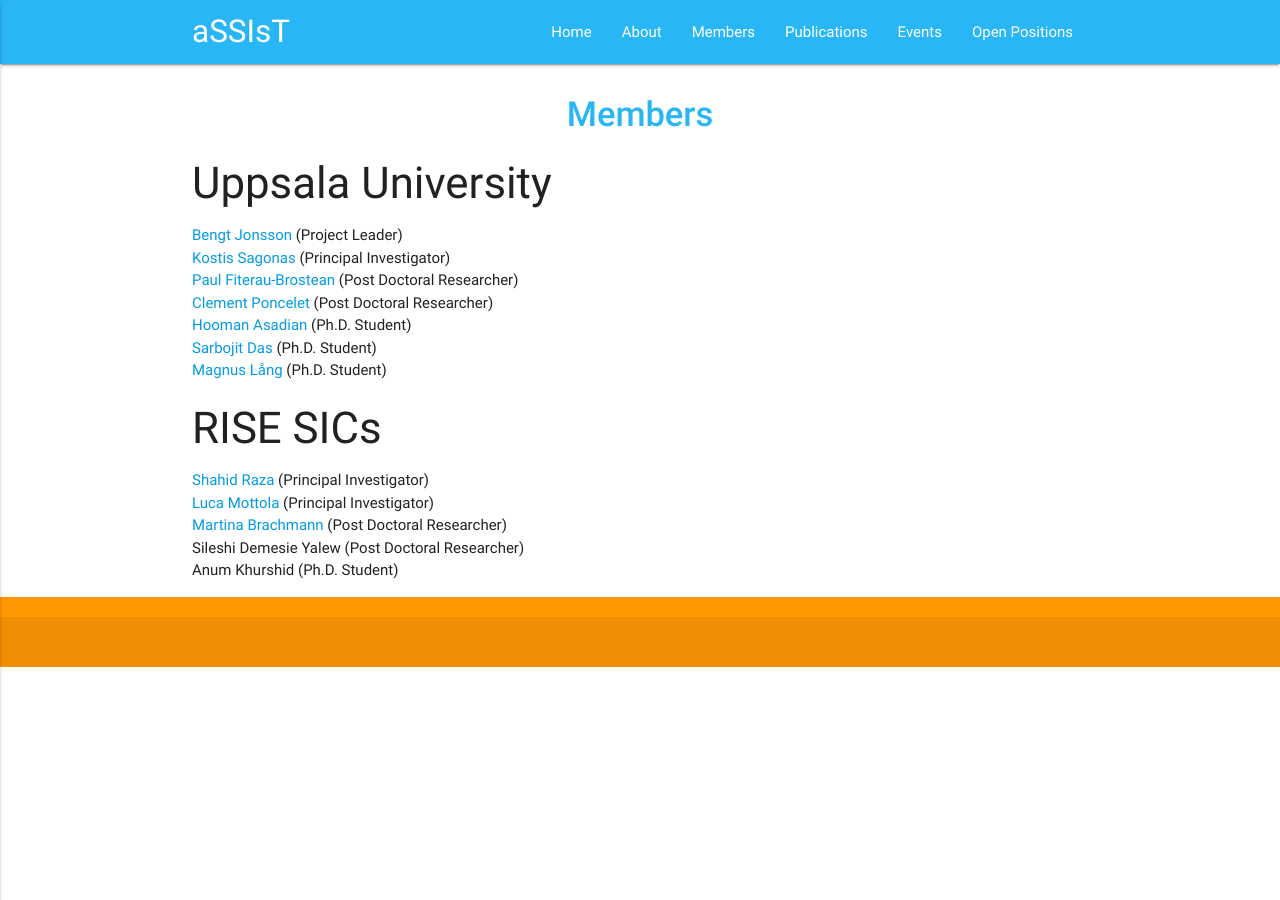
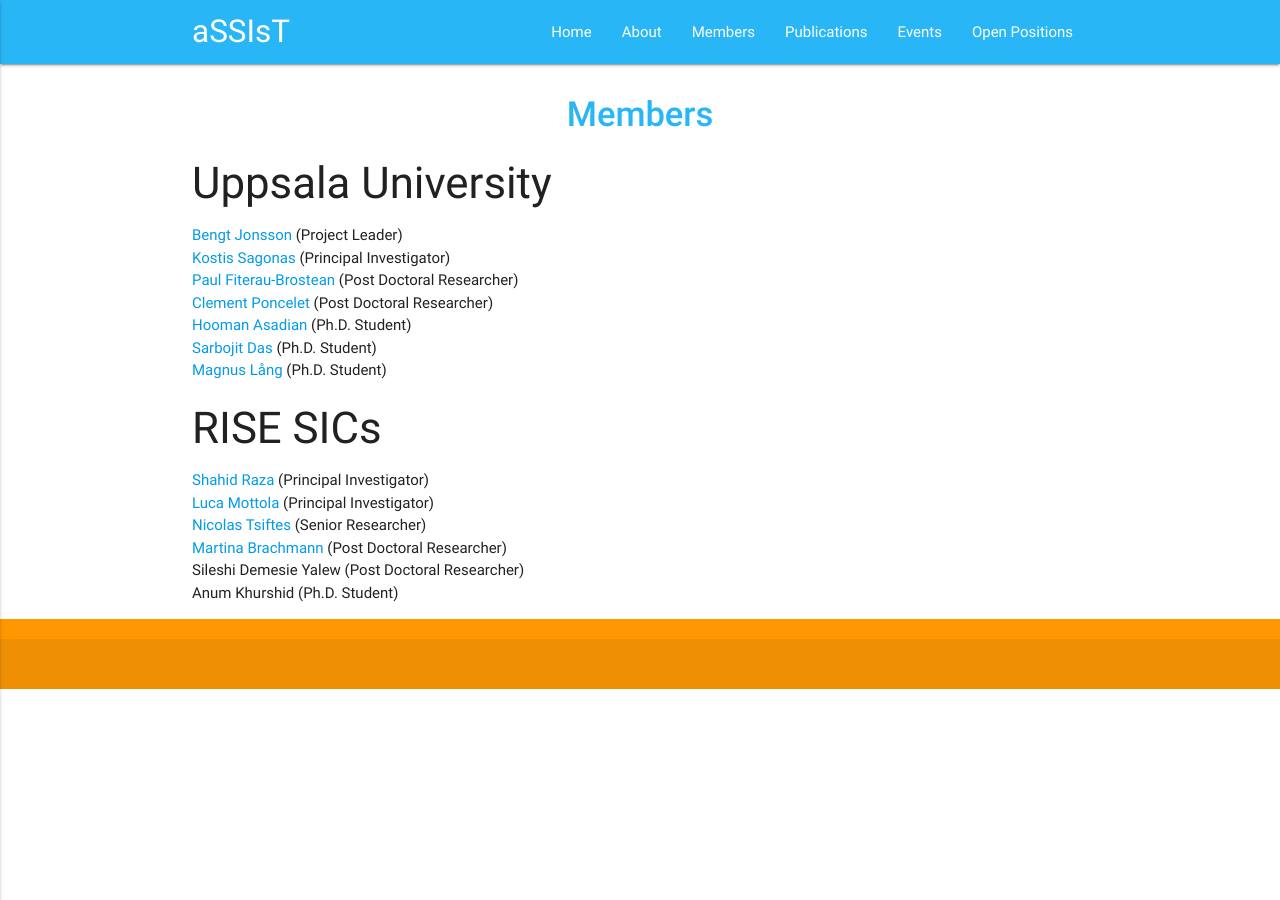
Before and after one commit to assist-project/assist-project.github.io, a Jekyll site: the page built from 02-members.md, in a window 1280 px wide. Built offline with Jekyll 4.4.1, drawn with Linux system fonts in a browser that asks for light colours.

Commit message:
added Nicolas Tsiftes

```diff
--- a/02-members.md
+++ b/02-members.md
@@ -18,6 +18,7 @@ permalink: /members/
 
 - [Shahid Raza][ShahidRazaHomepage] (Principal Investigator)
 - [Luca Mottola][LucaMottolaHomepage] (Principal Investigator)
+- [Nicolas Tsiftes][NicolasTsiftesHomepage] (Senior Researcher)
 - [Martina Brachmann][MartinaBrachmannHomepage] (Post Doctoral Researcher)
 - Sileshi Demesie Yalew (Post Doctoral Researcher)
 - Anum Khurshid (Ph.D. Student)
```
Also changed, not shown: other parts of 02-members.md (+1 -0 lines).
